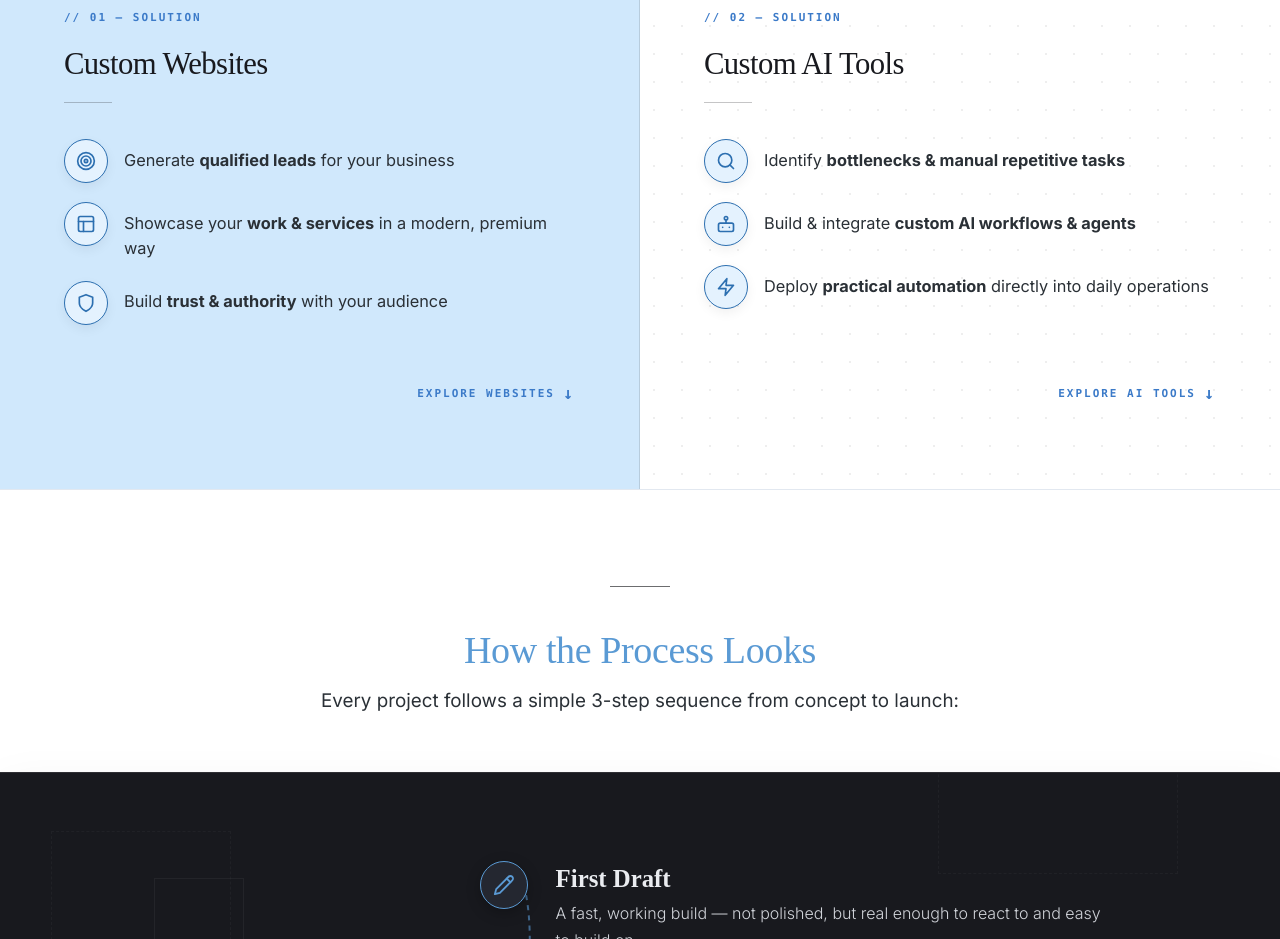
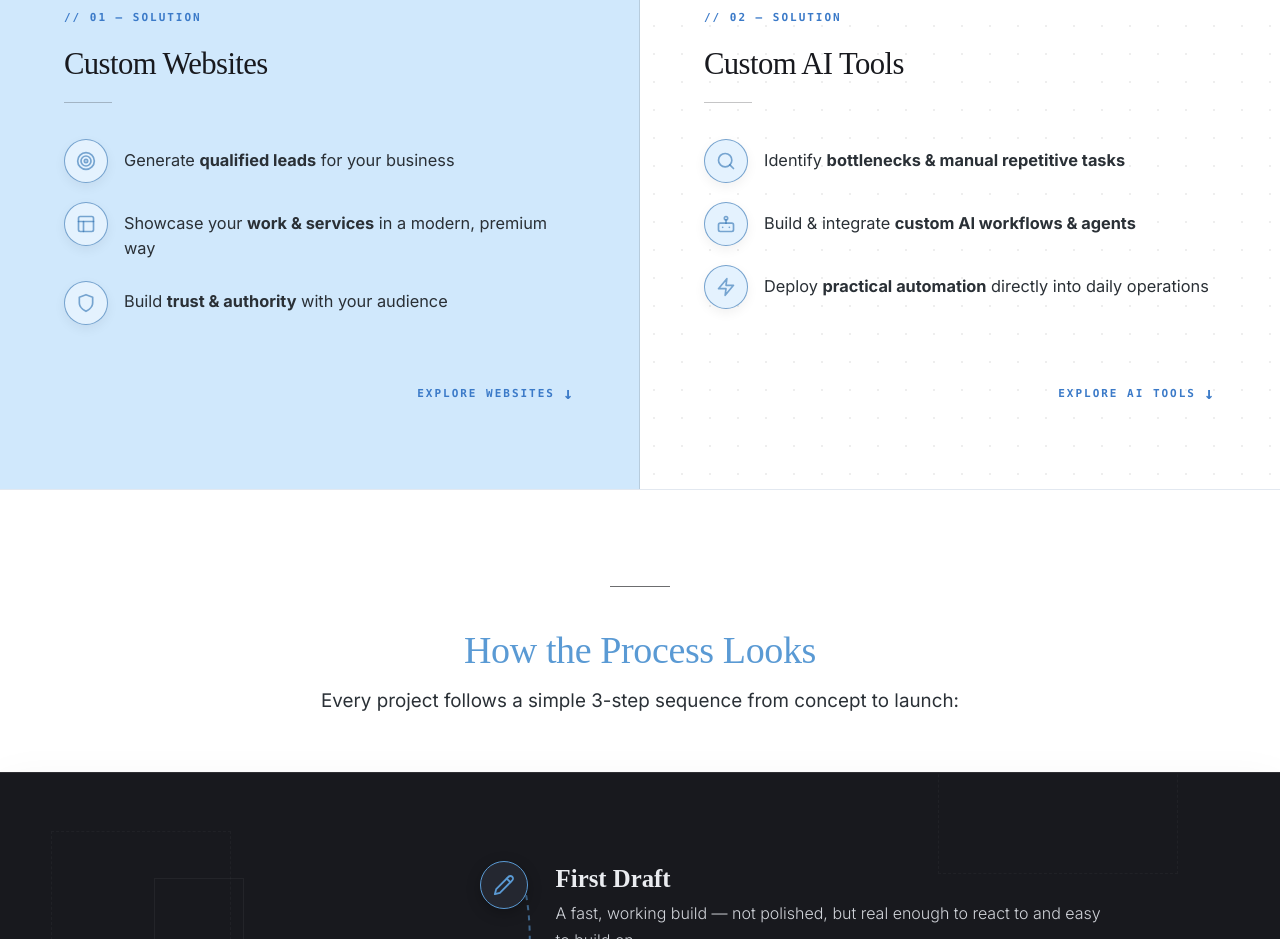
Before and after one commit to Irene2828/porfoliojuly, a Next.js app: page / in a window 1280 px wide. Shown: the part 1160-2099 px from the top of the page. Built offline with nearby package versions, Linux system fonts and the light colour scheme; no server answers; the database is empty; a web font is replaced by a local one.

Commit message:
Reduce icon stroke and circle border opacity by 40% in Section 2

```diff
--- a/src/app/v2/components/ServicesV2.tsx
+++ b/src/app/v2/components/ServicesV2.tsx
@@ -7,7 +7,7 @@ export default function ServicesV2() {
     {
       text: <span>Generate <strong>qualified leads</strong> for your business</span>,
       icon: (
-        <svg width="20" height="20" viewBox="0 0 24 24" fill="none" stroke="#2c6fb0" strokeWidth="2" strokeLinecap="round" strokeLinejoin="round">
+        <svg width="20" height="20" viewBox="0 0 24 24" fill="none" stroke="rgba(44, 111, 176, 0.6)" strokeWidth="2" strokeLinecap="round" strokeLinejoin="round">
           <circle cx="12" cy="12" r="10"/><circle cx="12" cy="12" r="6"/><circle cx="12" cy="12" r="2"/>
         </svg>
       )
@@ -15,7 +15,7 @@ export default function ServicesV2() {
     {
       text: <span>Showcase your <strong>work &amp; services</strong> in a modern, premium way</span>,
       icon: (
-        <svg width="20" height="20" viewBox="0 0 24 24" fill="none" stroke="#2c6fb0" strokeWidth="2" strokeLinecap="round" strokeLinejoin="round">
+        <svg width="20" height="20" viewBox="0 0 24 24" fill="none" stroke="rgba(44, 111, 176, 0.6)" strokeWidth="2" strokeLinecap="round" strokeLinejoin="round">
           <rect x="3" y="3" width="18" height="18" rx="2" ry="2"/><line x1="3" y1="9" x2="21" y2="9"/><line x1="9" y1="21" x2="9" y2="9"/>
         </svg>
       )
@@ -23,7 +23,7 @@ export default function ServicesV2() {
     {
       text: <span>Build <strong>trust &amp; authority</strong> with your audience</span>,
       icon: (
-        <svg width="20" height="20" viewBox="0 0 24 24" fill="none" stroke="#2c6fb0" strokeWidth="2" strokeLinecap="round" strokeLinejoin="round">
+        <svg width="20" height="20" viewBox="0 0 24 24" fill="none" stroke="rgba(44, 111, 176, 0.6)" strokeWidth="2" strokeLinecap="round" strokeLinejoin="round">
           <path d="M12 22s8-4 8-10V5l-8-3-8 3v7c0 6 8 10 8 10z"/>
         </svg>
       )
@@ -34,7 +34,7 @@ export default function ServicesV2() {
     {
       text: <span>Identify <strong>bottlenecks &amp; manual repetitive tasks</strong></span>,
       icon: (
-        <svg width="20" height="20" viewBox="0 0 24 24" fill="none" stroke="#2c6fb0" strokeWidth="2" strokeLinecap="round" strokeLinejoin="round">
+        <svg width="20" height="20" viewBox="0 0 24 24" fill="none" stroke="rgba(44, 111, 176, 0.6)" strokeWidth="2" strokeLinecap="round" strokeLinejoin="round">
           <circle cx="11" cy="11" r="8"/><line x1="21" y1="21" x2="16.65" y2="16.65"/>
         </svg>
       )
@@ -42,7 +42,7 @@ export default function ServicesV2() {
     {
       text: <span>Build &amp; integrate <strong>custom AI workflows &amp; agents</strong></span>,
       icon: (
-        <svg width="20" height="20" viewBox="0 0 24 24" fill="none" stroke="#2c6fb0" strokeWidth="2" strokeLinecap="round" strokeLinejoin="round">
+        <svg width="20" height="20" viewBox="0 0 24 24" fill="none" stroke="rgba(44, 111, 176, 0.6)" strokeWidth="2" strokeLinecap="round" strokeLinejoin="round">
           <rect x="3" y="11" width="18" height="10" rx="2"/><circle cx="12" cy="5" r="2"/><path d="M12 7v4"/><line x1="8" y1="16" x2="8" y2="16"/><line x1="16" y1="16" x2="16" y2="16"/>
         </svg>
       )
@@ -50,7 +50,7 @@ export default function ServicesV2() {
     {
       text: <span>Deploy <strong>practical automation</strong> directly into daily operations</span>,
       icon: (
-        <svg width="20" height="20" viewBox="0 0 24 24" fill="none" stroke="#2c6fb0" strokeWidth="2" strokeLinecap="round" strokeLinejoin="round">
+        <svg width="20" height="20" viewBox="0 0 24 24" fill="none" stroke="rgba(44, 111, 176, 0.6)" strokeWidth="2" strokeLinecap="round" strokeLinejoin="round">
           <polygon points="13 2 3 14 12 14 11 22 21 10 12 10 13 2"/>
         </svg>
       )
@@ -289,7 +289,7 @@ export default function ServicesV2() {
                         justifyContent: 'center',
                         boxShadow: '0 4px 12px rgba(0,0,0,0.06)',
                         flexShrink: 0,
-                        border: '1.5px solid #2c6fb0'
+                        border: '1.5px solid rgba(44, 111, 176, 0.6)'
                       }}>
                         {bullet.icon}
                       </div>
@@ -377,7 +377,7 @@ export default function ServicesV2() {
                         justifyContent: 'center',
                         boxShadow: '0 4px 12px rgba(0,0,0,0.06)',
                         flexShrink: 0,
-                        border: '1.5px solid #2c6fb0'
+                        border: '1.5px solid rgba(44, 111, 176, 0.6)'
                       }}>
                         {bullet.icon}
                       </div>
```
